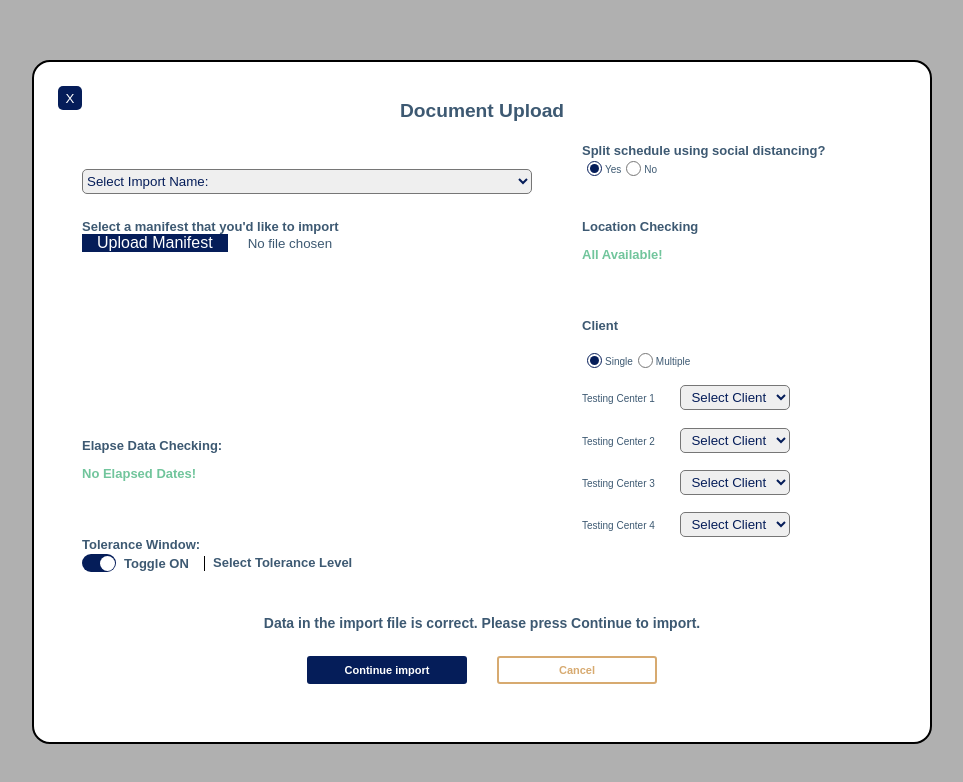
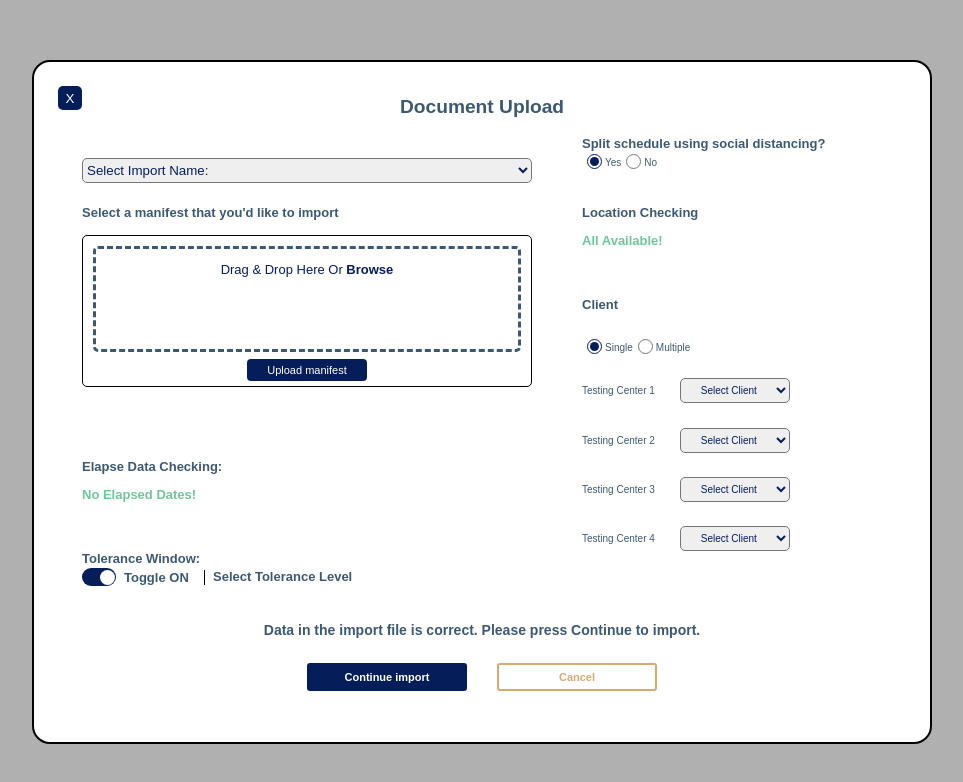
Before and after one commit to Brian4755/DocumentUploadPage, a React (Create React App) app: page / in a window 1280 px wide. Shown: the top 782 px of the page, without its empty margins (158-1121 px from the left). Built offline with nearby package versions, Linux system fonts and the light colour scheme.

Commit message:
drag and drop importfile

```diff
--- a/package.json
+++ b/package.json
@@ -8,6 +8,7 @@
     "@testing-library/user-event": "^13.5.0",
     "react": "^18.2.0",
     "react-dom": "^18.2.0",
+    "react-dropzone": "^14.2.3",
     "react-scripts": "5.0.1",
     "web-vitals": "^2.1.4"
   },
--- a/src/App.css
+++ b/src/App.css
@@ -98,20 +98,6 @@ p {
   font-size: 0px;
 }
 
-.document-file-import input::before {
-  cursor: pointer;
-  visibility: visible;
-  content: 'Upload Manifest';
-  background: rgb(5, 29, 89) none repeat scroll 0 0;
-  border-radius: 6px;
-  box-shadow: none;
-  color: white;
-  font-size: 16px;
-  font-weight: normal;
-  padding: 15px 15px;
-  text-shadow: none;
-}
-
 label input {
   vertical-align: -3px;
 }
@@ -163,9 +149,49 @@ select {
 .testing-selection {
   width: 110px;
   text-align: center;
+  font-size: 10px;
 }
 
 .testing-centers > div {
   font-size: 10px;
   font-weight: 400;
 }
+
+.drag-container {
+  border: 1px solid black;
+  margin-top: 15px;
+  height: 150px;
+  border-radius: 5px;
+  display: flex;
+  flex-direction: column;
+}
+
+.drag-n-drop {
+  border: dashed;
+  cursor: pointer;
+  height: 100px;
+  margin-top: 10px;
+  margin-left: 10px;
+  margin-right: 10px;
+  border-radius: 5px;
+}
+
+.drag-n-drop > p {
+  color: rgb(5, 29, 89);
+  font-weight: 400;
+  text-align: center;
+
+}
+
+p > span {
+  font-weight: 600;
+}
+
+.drag-container > button {
+  width: 120px;
+  align-self: center;
+  font-size: 11px;
+  padding: 5px;
+  border-radius: 4px;
+  margin-top: 7px;
+}
--- a/src/Import.js
+++ b/src/Import.js
@@ -1,9 +1,27 @@
+import { useCallback } from "react";
+import { useDropzone } from "react-dropzone";
+
 const Import = () => {
+  const onDrop = useCallback(acceptedFiles => {
+    console.log(acceptedFiles)
+  },[])
+
+  const {getRootProps, getInputProps, isDragActive} = useDropzone({onDrop})
+
   return (
     <div className="document-file-import">
       Select a manifest that you'd like to import
-      <br />
-      <input className='file' type='file' />
+      <div className="drag-container">
+        <div {...getRootProps()} className="drag-n-drop">
+          <input {...getInputProps()} />
+          {
+            isDragActive ?
+              <p>Drop the files here ...</p> :
+              <p>Drag & Drop Here Or <span>Browse</span></p>
+          }
+        </div>
+        <button>Upload manifest</button>
+      </div>
     </div>
    );
 }
```
Also changed, not shown: 1 other file (tests, documents, lock files or other folders).
